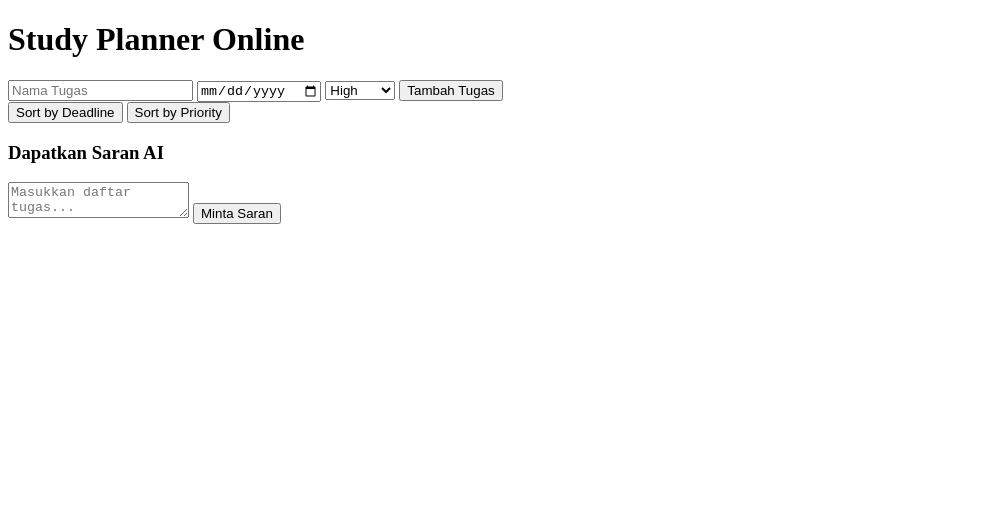
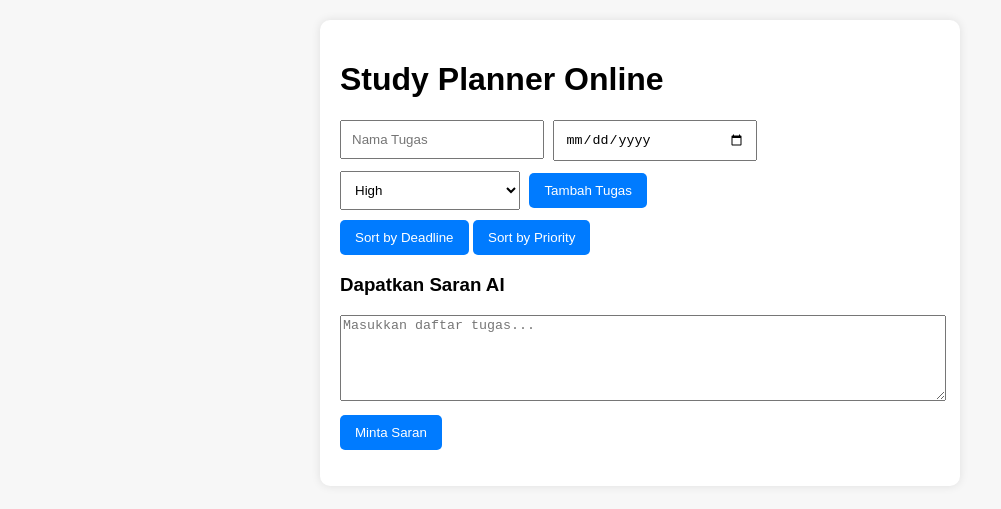
Before and after one commit to adevta88-beep/Adevta-Aurel, a plain HTML site: page index.html in a window 1280 px wide. Shown: the whole page, without its empty margins (0-1001 px from the left). Drawn offline with Linux system fonts and the light colour scheme.

Commit message:
Update index.html

```diff
--- a/index.html
+++ b/index.html
@@ -1,7 +1,14 @@
 <!DOCTYPE html>
+<html lang="en">
+<head>
+    <meta charset="UTF-8">
+    <meta name="viewport" content="width=device-width, initial-scale=1.0">
+    <title>Study Planner Online</title>
+    <link rel="stylesheet" href="style.css">
+</head>
+<body>
     <div class="container">
         <h1>Study Planner Online</h1>
-
 
         <div class="task-form">
             <input type="text" id="taskName" placeholder="Nama Tugas">
@@ -14,15 +21,12 @@
             <button onclick="addTask()">Tambah Tugas</button>
         </div>
 
-
         <div class="task-controls">
             <button onclick="sortByDeadline()">Sort by Deadline</button>
             <button onclick="sortByPriority()">Sort by Priority</button>
         </div>
 
-
         <ul id="taskList"></ul>
-
 
         <div class="ai-box">
             <h3>Dapatkan Saran AI</h3>
@@ -31,9 +35,7 @@
             <p id="aiResult"></p>
         </div>
 
-
     </div>
-
 
     <script src="script.js"></script>
 </body>
```
Lines whose indentation alone changed are shown as unchanged.
